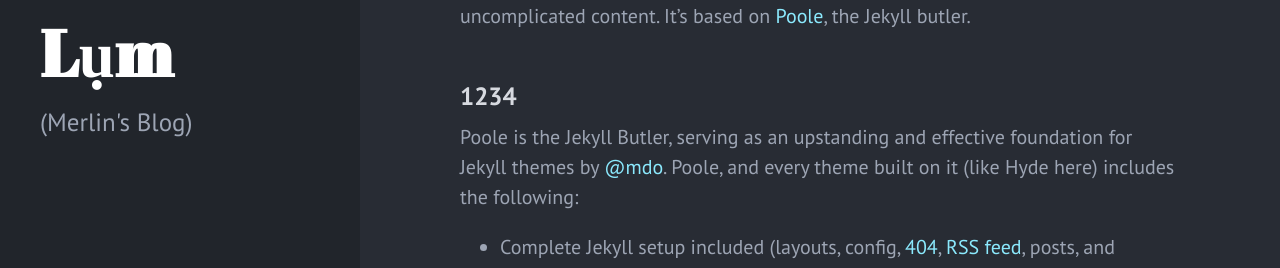
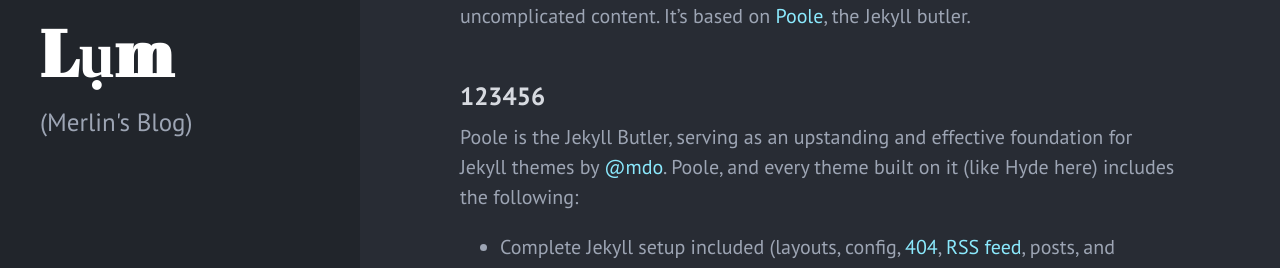
Before and after one commit to merlin7vv4/merlin7vv4.github.io, a Jekyll site: the page built from _posts/2013-12-28-introducing-hyde.md, in a window 1280 px wide and 900 px high. Shown: the part 229-497 px from the top of the window. Built offline with Jekyll 4.4.1, drawn with Linux system fonts in a browser that asks for light colours.

Commit message:
Update 2013-12-28-introducing-hyde.md

```diff
--- a/_posts/2013-12-28-introducing-hyde.md
+++ b/_posts/2013-12-28-introducing-hyde.md
@@ -5,7 +5,7 @@
 
 Hyde is a brazen two-column [Jekyll](http://jekyllrb.com) theme that pairs a prominent sidebar with uncomplicated content. It's based on [Poole](http://getpoole.com), the Jekyll butler.
 
-### 1234
+### 123456
 
 Poole is the Jekyll Butler, serving as an upstanding and effective foundation for Jekyll themes by [@mdo](https://twitter.com/mdo). Poole, and every theme built on it (like Hyde here) includes the following:
 
```
